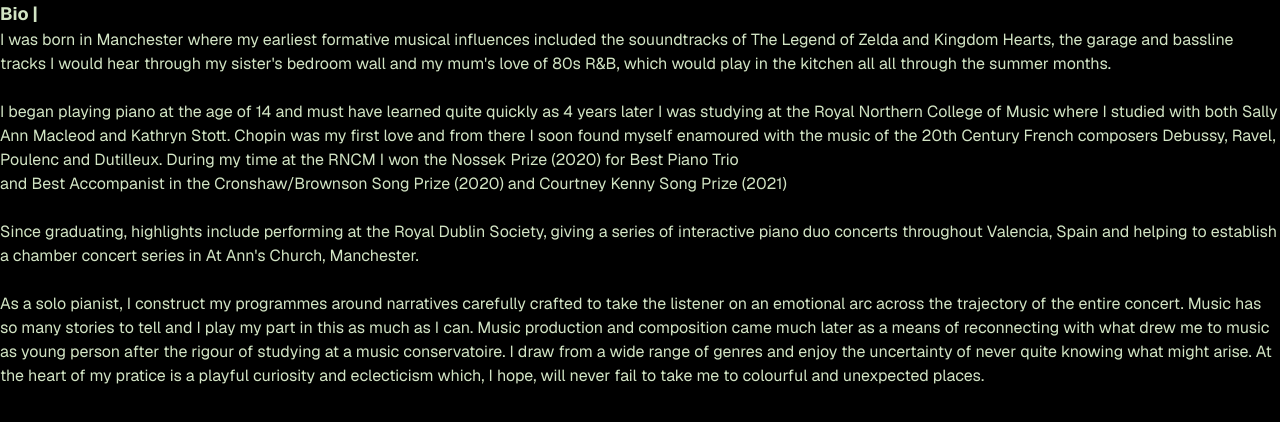
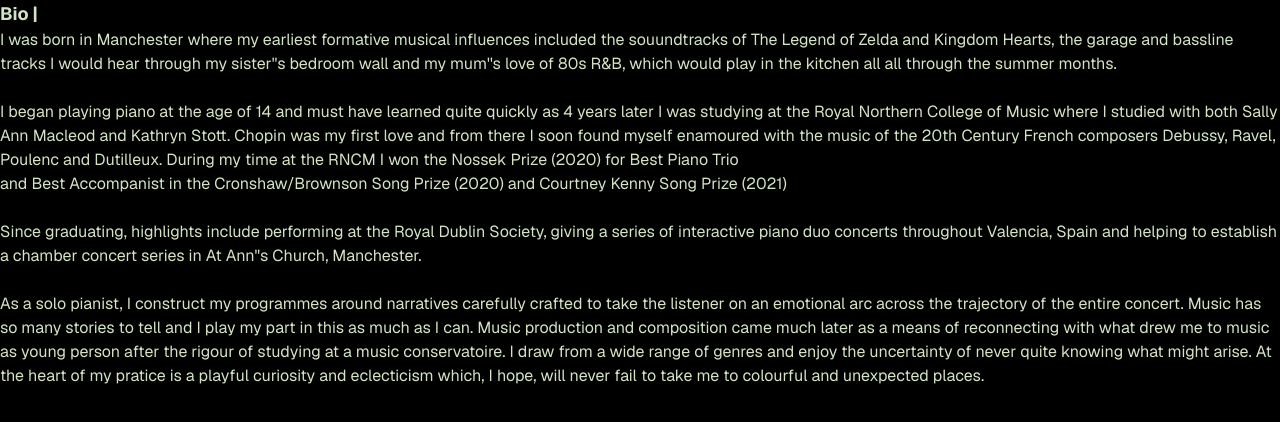
Before and after one commit to JJamC/artist-portfolio-next, a Next.js app: page /components/About in a window 1280 px wide. Shown: the top 422 px of the page. Built offline with nearby package versions, Linux system fonts and the light colour scheme.

Commit message:
formatted apos

```diff
--- a/src/pages/components/About.tsx
+++ b/src/pages/components/About.tsx
@@ -7,9 +7,9 @@ export default function About() {
       <p>
         I was born in Manchester where my earliest formative musical influences
         included the souundtracks of The Legend of Zelda and Kingdom Hearts, the
-        garage and bassline tracks I would hear through my sister's bedroom wall
-        and my mum's love of 80s R&B, which would play in the kitchen all all
-        through the summer months.
+        garage and bassline tracks I would hear through my sister&apos;'s
+        bedroom wall and my mum&apos;'s love of 80s R&B, which would play in the
+        kitchen all all through the summer months.
         <br></br>
         <br></br>I began playing piano at the age of 14 and must have learned
         quite quickly as 4 years later I was studying at the Royal Northern
@@ -17,13 +17,15 @@ export default function About() {
         Stott. Chopin was my first love and from there I soon found myself
         enamoured with the music of the 20th Century French composers Debussy,
         Ravel, Poulenc and Dutilleux. During my time at the RNCM I won the
-        Nossek Prize (2020) for Best Piano Trio<br></br> and Best Accompanist in the Cronshaw/Brownson Song Prize (2020) and Courtney Kenny Song Prize (2021)
+        Nossek Prize (2020) for Best Piano Trio<br></br> and Best Accompanist in
+        the Cronshaw/Brownson Song Prize (2020) and Courtney Kenny Song Prize
+        (2021)
         <br></br>
         <br></br>
         Since graduating, highlights include performing at the Royal Dublin
         Society, giving a series of interactive piano duo concerts throughout
         Valencia, Spain and helping to establish a chamber concert series in At
-        Ann's Church, Manchester.
+        Ann&apos;'s Church, Manchester.
         <br></br>
         <br></br>
         As a solo pianist, I construct my programmes around narratives carefully
--- a/src/pages/components/Prints.tsx
+++ b/src/pages/components/Prints.tsx
@@ -54,8 +54,9 @@ export default function Prints() {
     <div>
       <div className="mb-5 flex">
         <p className="w-[200px]">
-          <b>Prints |</b> "Prints" is an ever-growing series of short piano compositions
-          composed out of response to artworks that have vivdly inspired me.
+          <b>Prints |</b> &apos;'Prints&apos;' is an ever-growing series of
+          short piano compositions composed out of response to artworks that
+          have vivdly inspired me.
         </p>
         <iframe
           className="aspect-[16/7] w-250"
```
